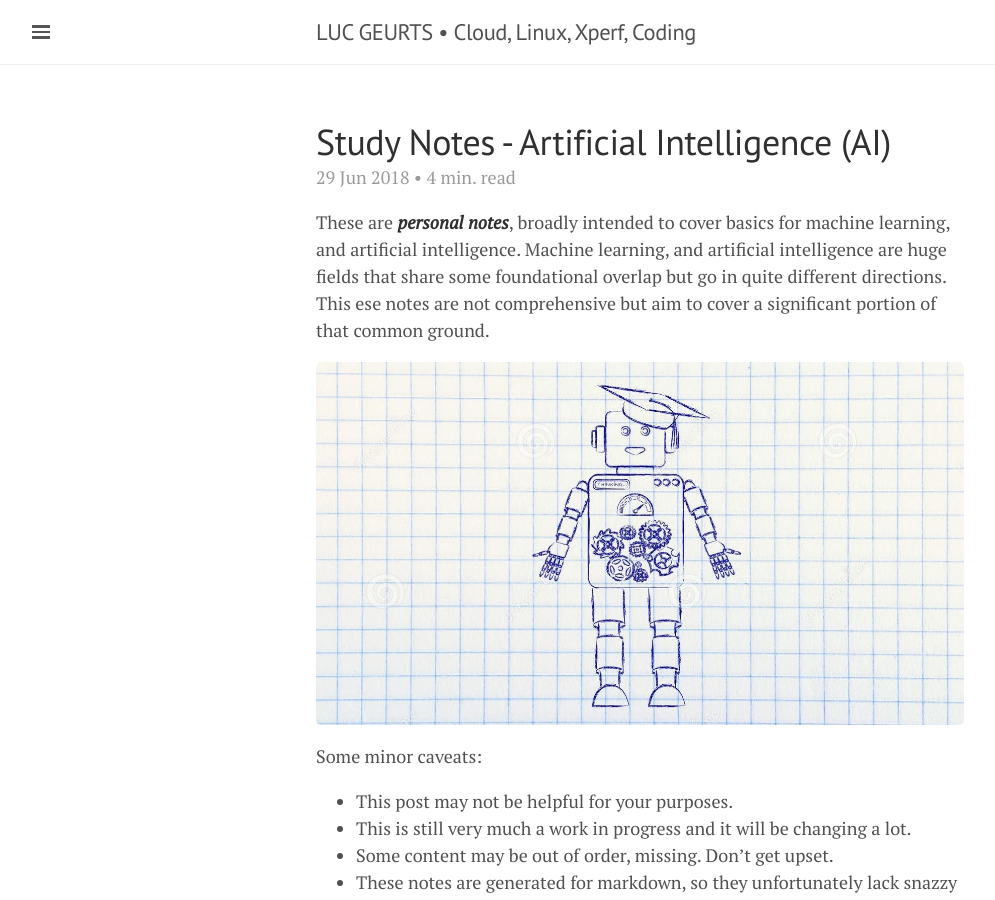
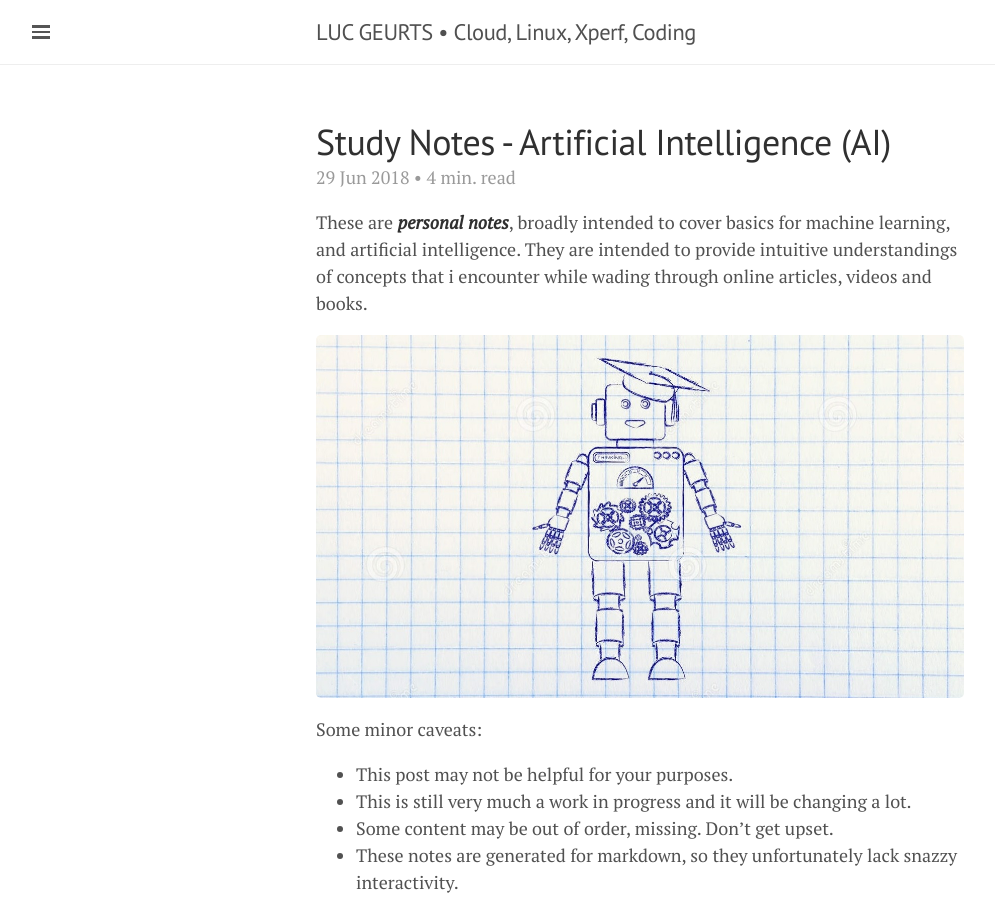
Before and after one commit to lgeurts/lgeurts.github.io, a Jekyll site: the page built from _posts/2018-06-29-artificial-intelligence-basics.md, in a window 1280 px wide and 900 px high. Shown: the whole window, without its empty margins (0-995 px from the left). Built offline with Jekyll 4.4.1, drawn with Linux system fonts in a browser that asks for light colours; nearby versions of some CDN libraries.

Commit message:
Update 2018-06-29-artificial-intelligence-basics.md

```diff
--- a/_posts/2018-06-29-artificial-intelligence-basics.md
+++ b/_posts/2018-06-29-artificial-intelligence-basics.md
@@ -8,7 +8,7 @@ tags: [ Artificial Intelligence ]
 ---
 
 These are ***personal notes***, broadly intended to cover basics for machine learning, and artificial intelligence.
-Machine learning, and artificial intelligence are huge fields that share some foundational overlap but go in quite different directions. This ese notes are not comprehensive but aim to cover a significant portion of that common ground.
+They are intended to provide intuitive understandings of concepts that i encounter while wading through online articles, videos and books.
 
 ![Robot](/assets/artificial-intelligence.jpg)
 
```
